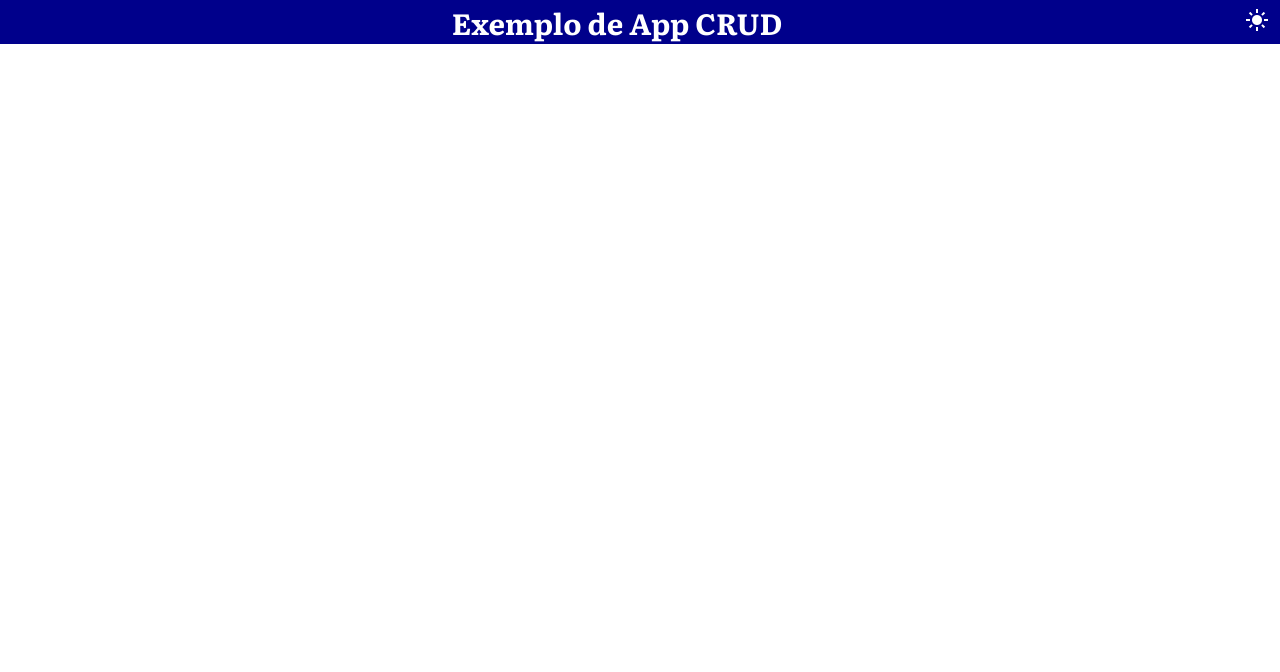
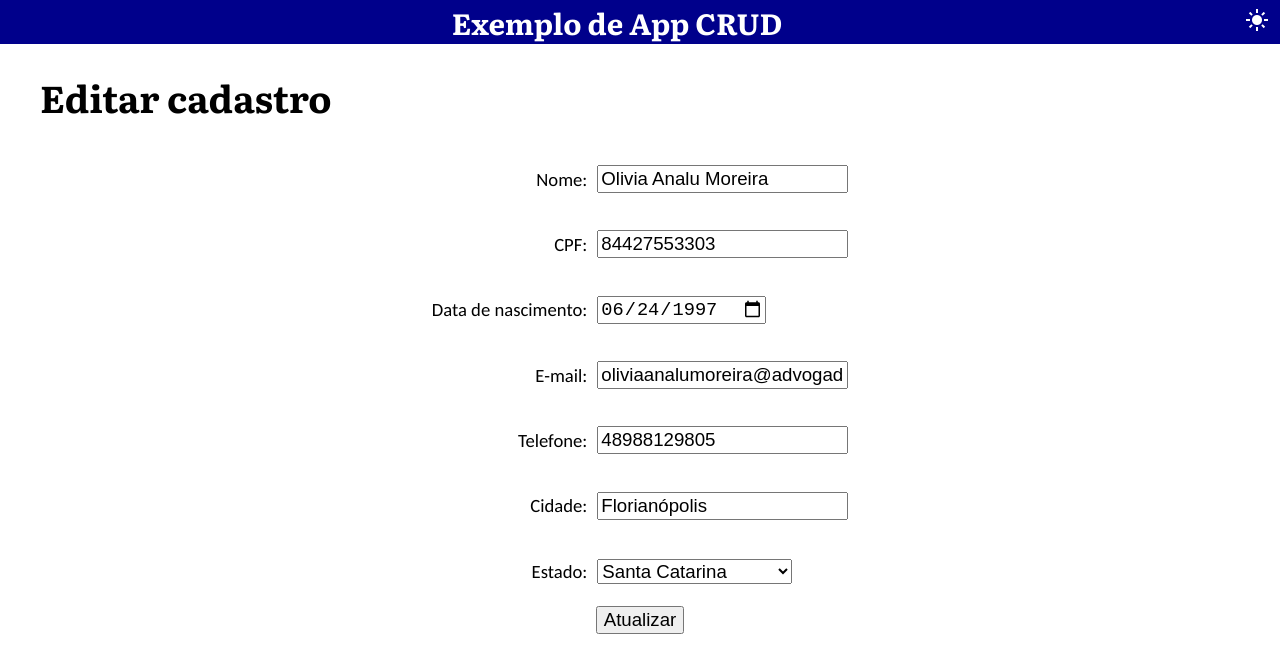
Before and after one commit to Jonatan7BR/exemplo-crud-vue, a Vue app: page /editar/1 in a window 1280 px wide. Shown: the top 672 px of the page. Built offline with nearby package versions, Linux system fonts and the light colour scheme.

Commit message:
Página de cadastro

```diff
--- a/src/App.vue
+++ b/src/App.vue
@@ -1,6 +1,8 @@
 <template>
   <HeaderComponent />
-  <RouterView />
+  <main>
+    <RouterView />
+  </main>
 </template>
 
 <script setup lang="ts">
--- a/src/models/person.ts
+++ b/src/models/person.ts
@@ -1,4 +1,5 @@
 export interface Person {
+    id: number;
     name: string;
     cpf: string;
     birthday: Date;
--- a/src/router/index.ts
+++ b/src/router/index.ts
@@ -1,3 +1,4 @@
+import DetailsView from "@/views/DetailsView.vue";
 import HomeView from "@/views/HomeView.vue";
 import { createRouter, createWebHistory } from "vue-router";
 
@@ -6,8 +7,15 @@ const router = createRouter({
   routes: [
     {
       path: '/',
-      name: 'home',
       component: HomeView
+    },
+    {
+      path: '/novo',
+      component: DetailsView
+    },
+    {
+      path: '/editar/:id',
+      component: DetailsView
     }
   ]
 });
--- a/src/style.scss
+++ b/src/style.scss
@@ -20,6 +20,16 @@ body {
         font-family: var(--serif);
     }
 
+    main {
+        display: block;
+        max-width: 1200px;
+        margin: {
+            left: auto;
+            right: auto;
+        }
+    }
+}
+
 ._nomargin {
     margin: 0;
 }
@@ -29,4 +39,3 @@ body {
     font-weight: normal;
     font-optical-sizing: auto;
 }
-}
--- /dev/null
+++ b/src/utils/states.ts
@@ -0,0 +1,33 @@
+export interface State {
+    abbr: string;
+    name: string;
+}
+
+export const STATES: State[] = [
+    { abbr: 'AC', name: 'Acre' },
+    { abbr: 'AL', name: 'Alagoas' },
+    { abbr: 'AM', name: 'Amazonas' },
+    { abbr: 'AP', name: 'Amapá' },
+    { abbr: 'BA', name: 'Bahia' },
+    { abbr: 'CE', name: 'Ceará' },
+    { abbr: 'DF', name: 'Distrito Federal' },
+    { abbr: 'GO', name: 'Goiás' },
+    { abbr: 'MA', name: 'Maranhão' },
+    { abbr: 'MG', name: 'Minas Gerais' },
+    { abbr: 'MS', name: 'Mato Grosso do Sul' },
+    { abbr: 'MT', name: 'Mato Grosso' },
+    { abbr: 'PA', name: 'Pará' },
+    { abbr: 'PB', name: 'Paraíba' },
+    { abbr: 'PE', name: 'Pernambuco' },
+    { abbr: 'PI', name: 'Piauí' },
+    { abbr: 'PR', name: 'Paraná' },
+    { abbr: 'RJ', name: 'Rio de Janeiro' },
+    { abbr: 'RN', name: 'Rio Grande do Norte' },
+    { abbr: 'RO', name: 'Rondônia' },
+    { abbr: 'RR', name: 'Roraima' },
+    { abbr: 'RS', name: 'Rio Grande do Sul' },
+    { abbr: 'SC', name: 'Santa Catarina' },
+    { abbr: 'SE', name: 'Sergipe' },
+    { abbr: 'SP', name: 'São Paulo' },
+    { abbr: 'TO', name: 'Tocantins' }
+];
--- /dev/null
+++ b/src/utils/validation.ts
@@ -0,0 +1,19 @@
+export const cpfValid = (cpf: string): boolean => {
+    if (!/^\d{11}$/.test(cpf) || /^(.)\1+$/.test(cpf)) {
+        return false;
+    }
+
+    const digits = [...cpf].map(digit => +digit);
+    const sum1 = digits.slice(0, 9).map((d, i) => d * (10 - i)).reduce((p, c) => p + c) % 11;
+    const sum2 = digits.slice(0, 10).map((d, i) => d * (11 - i)).reduce((p, c) => p + c) % 11;
+
+    const vd1 = sum1 < 2 ? 0 : 11 - sum1;
+    const vd2 = sum2 < 2 ? 0 : 11 - sum2;
+
+    if (vd1 !== digits[9] || vd2 !== digits[10]) {
+        return false;
+    }
+    return true;
+};
+
+export const phoneValid = (phone: string): boolean => /^\d{10,11}$/.test(phone);
--- /dev/null
+++ b/src/views/DetailsView.vue
@@ -0,0 +1,133 @@
+<template>
+    <h1>{{ title }}</h1>
+
+    <form class="grid2" @submit.prevent="sendData()">
+        <p>Nome:</p>
+        <div>
+            <input type="text" v-model="name" required />
+        </div>
+
+        <p>CPF:</p>
+        <div>
+            <input type="text" v-model="cpf" inputmode="numeric" pattern="\d{11}" required />
+        </div>
+
+        <p>Data de nascimento:</p>
+        <div>
+            <input type="date" v-model="birthday" required />
+        </div>
+
+        <p>E-mail:</p>
+        <div>
+            <input type="email" v-model="email" required />
+        </div>
+
+        <p>Telefone:</p>
+        <div>
+            <input type="tel" v-model="phone" required />
+        </div>
+
+        <p>Cidade:</p>
+        <div>
+            <input type="text" v-model="city" required />
+        </div>
+
+        <p>Estado:</p>
+        <div>
+            <select v-model="state">
+                <option v-for="state of states" :value="state.abbr">{{ state.name }}</option>
+            </select>
+        </div>
+
+        <div class="span2">
+            <button type="submit">{{ buttonLabel }}</button>
+        </div>
+    </form>
+</template>
+
+<style scoped lang="scss">
+.grid2 {
+    display: grid;
+    grid-template-columns: auto auto;
+    gap: 5px 10px;
+    align-items: center;
+
+    input, button, select, option {
+        font-size: 14pt;
+    }
+
+    :nth-child(odd) {
+        display: flex;
+        justify-content: flex-end;
+    }
+
+    :nth-child(even) {
+        display: flex;
+        justify-content: flex-start;
+    }
+
+    .span2 {
+        grid-column: span 2;
+        display: flex;
+        justify-content: center;
+    }
+}
+</style>
+
+<script setup lang="ts">
+import type { Person } from '@/models/person';
+import { STATES } from '@/utils/states';
+import { cpfValid, phoneValid } from '@/utils/validation';
+import moment from 'moment';
+import { computed, onMounted, ref } from 'vue';
+import { useRoute, useRouter } from 'vue-router';
+
+const FAKE_DATA: Person = {
+  id: 1,
+  name: 'Olivia Analu Moreira',
+  cpf: '84427553303',
+  birthday: moment('1997-06-24').toDate(),
+  email: 'oliviaanalumoreira@advogadostb.com.br',
+  phone: '48988129805',
+  city: 'Florianópolis',
+  state: 'SC'
+};
+
+const route = useRoute();
+const router = useRouter();
+
+const { id } = route.params;
+
+const title = computed(() => id ? 'Editar cadastro' : 'Cadastrar pessoa');
+const buttonLabel = computed(() => id ? 'Atualizar' : 'Cadastrar');
+
+const states = ref(STATES.sort((a, b) => a.name.localeCompare(b.name)));
+
+const name = ref('');
+const cpf = ref('');
+const birthday = ref('');
+const email = ref('');
+const phone = ref('');
+const city = ref('');
+const state = ref('');
+
+const sendData = (): void => {
+    if (!cpfValid(cpf.value) || !phoneValid(phone.value)) {
+        return;
+    }
+
+    router.push('/');
+};
+
+onMounted(() => {
+    if (id) {
+        name.value = FAKE_DATA.name;
+        cpf.value = FAKE_DATA.cpf;
+        birthday.value = moment(FAKE_DATA.birthday).format('YYYY-MM-DD');
+        email.value = FAKE_DATA.email;
+        phone.value = FAKE_DATA.phone;
+        city.value = FAKE_DATA.city;
+        state.value = FAKE_DATA.state;
+    }
+});
+</script>
--- a/src/views/HomeView.vue
+++ b/src/views/HomeView.vue
@@ -2,31 +2,41 @@
     <div class="home-page">
         <h1>Pessoas cadastradas</h1>
 
+        <div class="create-new">
+            <button type="button" @click="goToNewPage()">Criar novo cadastro</button>
+        </div>
+
         <table class="peopletable">
+            <thead>
                 <tr>
                     <th>CPF</th>
                     <th>Nome</th>
                     <th>Cidade</th>
+                    <th>&nbsp;</th>
                 </tr>
+            </thead>
+            <tbody>
                 <tr v-for="person in peopleData">
                     <td>{{ cpfFormat(person.cpf) }}</td>
                     <td>{{ person.name }}</td>
                     <td>{{ person.city }}, {{ person.state }}</td>
+                    <td><button type="button" @click="goToEditPage(person.id)">Editar</button></td>
                 </tr>
                 <tr v-if="peopleData.length === 0">
-                <td colspan="3">Não há pessoas cadastradas.</td>
+                    <td colspan="4">Não há pessoas cadastradas.</td>
                 </tr>
+            </tbody>
         </table>
     </div>
 </template>
 
 <style scoped lang="scss">
-.home-page {
-    display: block;
-    max-width: 1200px;
-    margin: {
-        left: auto;
-        right: auto;
+.create-new {
+    margin: 10px auto;
+
+    button {
+        font-size: 14pt;
+    }
 }
 
 .peopletable {
@@ -40,7 +50,7 @@
         padding: 5px;
     }
 }
-}
+
 </style>
 
 <script setup lang="ts">
@@ -49,9 +59,11 @@ import { ref } from 'vue';
 
 import type { Person } from '@/models/person';
 import { cpfFormat } from '@/utils/data-format';
+import { useRouter } from 'vue-router';
 
 const FAKE_DATA: Person[] = [
     {
+        id: 1,
         name: 'Olivia Analu Moreira',
         cpf: '84427553303',
         birthday: moment('1997-06-24').toDate(),
@@ -61,6 +73,7 @@ const FAKE_DATA: Person[] = [
         state: 'SC'
     },
     {
+        id: 2,
         name: 'Catarina Cláudia Bernardes',
         cpf: '05185344130',
         birthday: moment('1956-03-06').toDate(),
@@ -70,6 +83,7 @@ const FAKE_DATA: Person[] = [
         state: 'PB'
     },
     {
+        id: 3,
         name: 'Jaqueline Mariane Yasmin Martins',
         cpf: '43852716748',
         birthday: moment('1956-01-14').toDate(),
@@ -79,6 +93,7 @@ const FAKE_DATA: Person[] = [
         state: 'PA'
     },
     {
+        id: 4,
         name: 'Vicente Oliver Caio Lopes',
         cpf: '90231999283',
         birthday: moment('1971-11-16').toDate(),
@@ -88,6 +103,7 @@ const FAKE_DATA: Person[] = [
         state: 'PA'
     },
     {
+        id: 5,
         name: 'Caroline Elisa Gabriela Moraes',
         cpf: '51679864432',
         birthday: moment('1983-02-23').toDate(),
@@ -98,5 +114,15 @@ const FAKE_DATA: Person[] = [
     }
 ];
 
+const router = useRouter();
+
 const peopleData = ref(FAKE_DATA);
+
+const goToEditPage = (id: number): void => {
+    router.push(`/editar/${id}`);
+};
+
+const goToNewPage = (): void => {
+    router.push('/novo');
+};
 </script>
```
Lines whose indentation alone changed are shown as unchanged.
